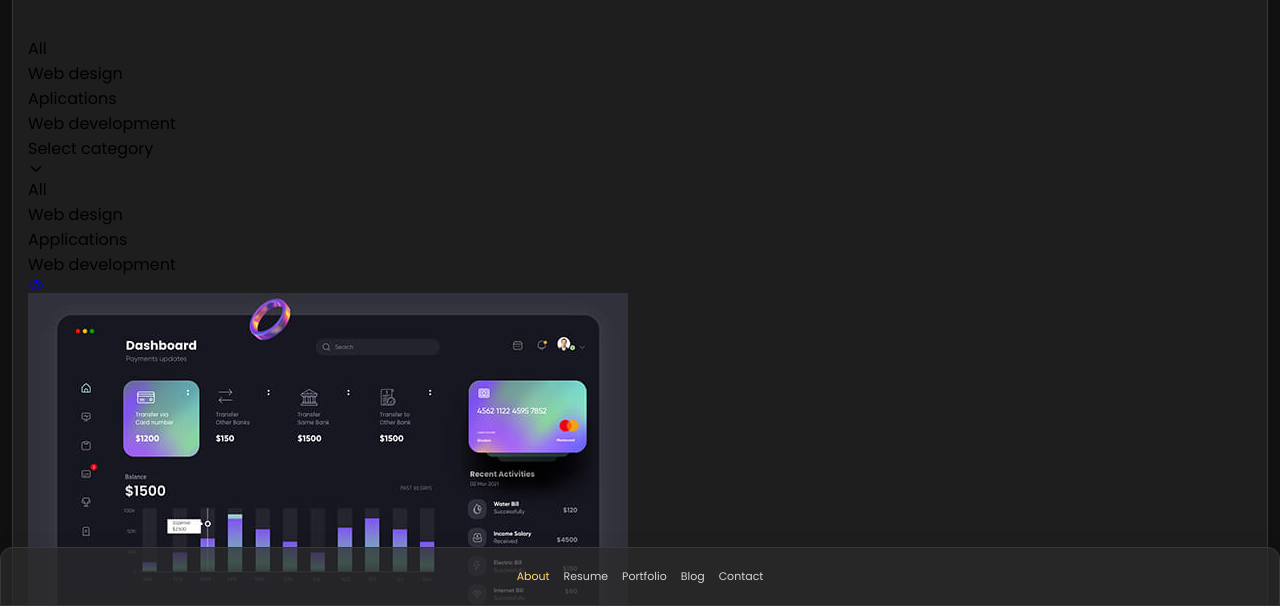
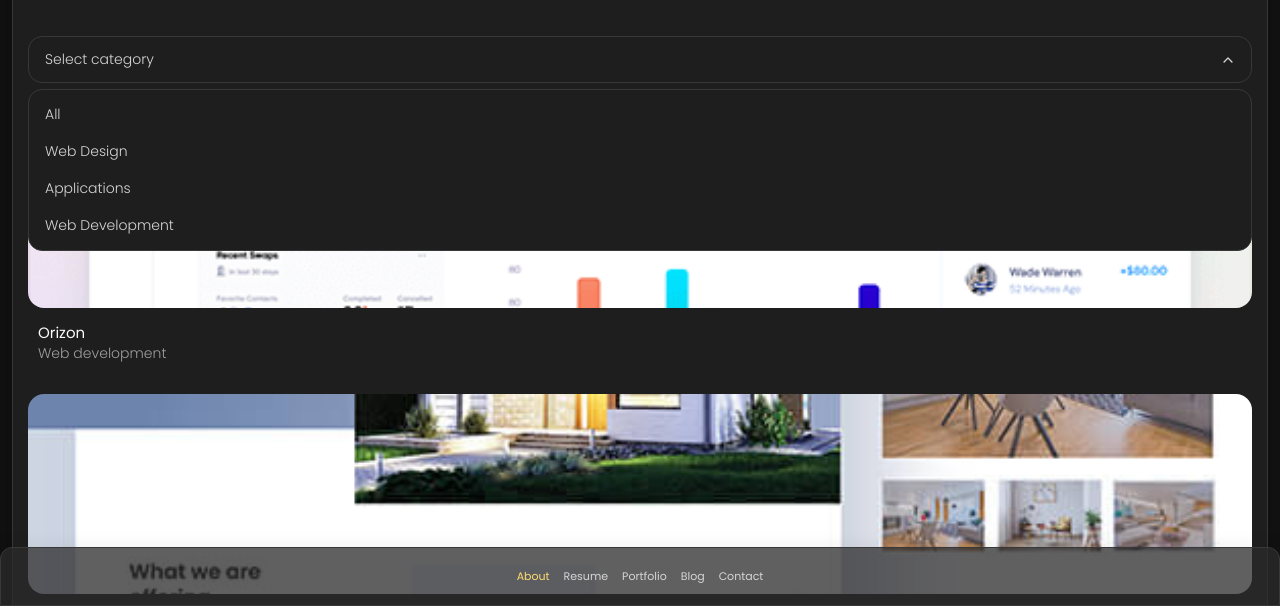
Before and after one commit to eruedasanchez/my-portfolio, a website: page index.html in a window 1280 px wide. Both pictures are taken after a click on the button "Select category". Shown: the part 194-800 px from the top of the page. Drawn offline with nearby package versions, Linux system fonts and the light colour scheme.

Commit message:
Apply styles & filter categories on portofolio

```diff
--- a/index.html
+++ b/index.html
@@ -412,24 +412,24 @@
                             </li>
                         </ul>
                         <div class="filter-select-box">
-                            <button class="filter-select" data-select>
-                                <div class="select-value" data-select-value>Select category</div>
+                            <button id="data-select" class="filter-select">
+                                <div id="data-select-value" class="select-value">Select category</div>
                                 <div class="select-icon">
                                     <ion-icon name="chevron-down"></ion-icon>
                                 </div>
                             </button>
                             <ul class="select-list">
                                 <li class="select-item">
-                                    <button data-select-item>All</button>
+                                    <button id="data-select-item">All</button>
                                 </li>
                                 <li class="select-item">
-                                    <button data-select-item>Web design</button>
+                                    <button id="data-select-item">Web design</button>
                                 </li>
                                 <li class="select-item">
-                                    <button data-select-item>Applications</button>
+                                    <button id="data-select-item">Applications</button>
                                 </li>
                                 <li class="select-item">
-                                    <button data-select-item>Web development</button>
+                                    <button id="data-select-item">Web development</button>
                                 </li>
                             </ul>
                         </div>
@@ -442,11 +442,11 @@
                                         </div>
                                         <img src="./assets/img/project-1.jpg" alt="finance" loading="lazy">
                                     </figure>
-                                    <h3 class="project title">Finance</h3>
+                                    <h3 class="project-title">Finance</h3>
                                     <p class="project-category">Web development</p>
                                 </a>
                             </li>
-                            <li class="project-item" data-filter-item data-category="web development">
+                            <li class="project-item active" data-filter-item data-category="web development">
                                 <a href="#">
                                     <figure class="project-img">
                                         <div class="project-item-icon-box">
@@ -454,11 +454,11 @@
                                         </div>
                                         <img src="./assets/img/project-2.png" alt="orizon" loading="lazy">
                                     </figure>
-                                    <h3 class="project title">Orizon</h3>
+                                    <h3 class="project-title">Orizon</h3>
                                     <p class="project-category">Web development</p>
                                 </a>
                             </li>
-                            <li class="project-item" data-filter-item data-category="web design">
+                            <li class="project-item active" data-filter-item data-category="web design">
                                 <a href="#">
                                     <figure class="project-img">
                                         <div class="project-item-icon-box">
@@ -466,11 +466,11 @@
                                         </div>
                                         <img src="./assets/img/project-3.jpg" alt="fundo" loading="lazy">
                                     </figure>
-                                    <h3 class="project title">Fundo</h3>
+                                    <h3 class="project-title">Fundo</h3>
                                     <p class="project-category">Web design</p>
                                 </a>
                             </li>
-                            <li class="project-item" data-filter-item data-category="applications">
+                            <li class="project-item active" data-filter-item data-category="applications">
                                 <a href="#">
                                     <figure class="project-img">
                                         <div class="project-item-icon-box">
@@ -478,11 +478,11 @@
                                         </div>
                                         <img src="./assets/img/project-4.png" alt="brawlhalla" loading="lazy">
                                     </figure>
-                                    <h3 class="project title">Brawlhalla</h3>
+                                    <h3 class="project-title">Brawlhalla</h3>
                                     <p class="project-category">Applications</p>
                                 </a>
                             </li>
-                            <li class="project-item" data-filter-item data-category="web design">
+                            <li class="project-item active" data-filter-item data-category="web design">
                                 <a href="#">
                                     <figure class="project-img">
                                         <div class="project-item-icon-box">
@@ -490,11 +490,11 @@
                                         </div>
                                         <img src="./assets/img/project-5.png" alt="dsm." loading="lazy">
                                     </figure>
-                                    <h3 class="project title">Dsm.</h3>
+                                    <h3 class="project-title">Dsm.</h3>
                                     <p class="project-category">Web design</p>
                                 </a>
                             </li>
-                            <li class="project-item" data-filter-item data-category="web design">
+                            <li class="project-item active" data-filter-item data-category="web design">
                                 <a href="#">
                                     <figure class="project-img">
                                         <div class="project-item-icon-box">
@@ -502,11 +502,11 @@
                                         </div>
                                         <img src="./assets/img/project-6.png" alt="metaspark" loading="lazy">
                                     </figure>
-                                    <h3 class="project title">Metaspark</h3>
+                                    <h3 class="project-title">Metaspark</h3>
                                     <p class="project-category">Web design</p>
                                 </a>
                             </li>
-                            <li class="project-item" data-filter-item data-category="web development">
+                            <li class="project-item active" data-filter-item data-category="web development">
                                 <a href="#">
                                     <figure class="project-img">
                                         <div class="project-item-icon-box">
@@ -514,11 +514,11 @@
                                         </div>
                                         <img src="./assets/img/project-7.png" alt="summary" loading="lazy">
                                     </figure>
-                                    <h3 class="project title">Summary</h3>
+                                    <h3 class="project-title">Summary</h3>
                                     <p class="project-category">Web design</p>
                                 </a>
                             </li>
-                            <li class="project-item" data-filter-item data-category="applications">
+                            <li class="project-item active" data-filter-item data-category="applications">
                                 <a href="#">
                                     <figure class="project-img">
                                         <div class="project-item-icon-box">
@@ -526,11 +526,11 @@
                                         </div>
                                         <img src="./assets/img/project-8.jpg" alt="task manager" loading="lazy">
                                     </figure>
-                                    <h3 class="project title">Task Manager</h3>
+                                    <h3 class="project-title">Task Manager</h3>
                                     <p class="project-category">Applications</p>
                                 </a>
                             </li>
-                            <li class="project-item" data-filter-item data-category="web development">
+                            <li class="project-item active" data-filter-item data-category="web development">
                                 <a href="#">
                                     <figure class="project-img">
                                         <div class="project-item-icon-box">
@@ -538,7 +538,7 @@
                                         </div>
                                         <img src="./assets/img/project-9.png" alt="arrival" loading="lazy">
                                     </figure>
-                                    <h3 class="project title">Arrival</h3>
+                                    <h3 class="project-title">Arrival</h3>
                                     <p class="project-category">Web development</p>
                                 </a>
                             </li>
--- a/js/main.js
+++ b/js/main.js
@@ -46,3 +46,42 @@ overlay.addEventListener('click', () => {
     modalContainer.classList.toggle('active');
     overlay.classList.toggle('active');
 });
+
+// custom select variables
+
+const select = document.getElementById('data-select');
+const selectItems = document.querySelectorAll('#data-select-item');
+const selectValue = document.getElementById('data-select-value');
+
+select.addEventListener('click', () => {
+    select.classList.toggle('active');
+});
+
+// add events in all select items
+
+selectItems.forEach(item => {
+    item.addEventListener('click', () => {
+        let selectedValue = this.innerText.toLowerCase();
+        selectValue.innerText = this.innerText;
+
+        select.classList.toggle('active');
+        filterFunc(selectedValue);
+    });
+});
+
+// filter variables
+
+const filterItems = document.querySelectorAll("[data-filter-item]");
+
+const filterFunc = (selectedValue) => {
+    for(let i=0; i < filterItems.length; i++){
+        if(selectedValue === "all"){
+            filterItems[i].classList.add('active');
+        } else if(selectValue === filterItems[i].dataset.category){
+            filterItems[i].classList.add('active');
+        } else{
+            filterItems[i].classList.remove('active');
+
+        }
+    }
+}
--- a/scss/layout/_portfolio.scss
+++ b/scss/layout/_portfolio.scss
@@ -0,0 +1,166 @@
+.filter-list{
+    border: 1px solid red;
+    display: none;
+}
+
+.filter-select-box{
+    position: relative;
+    margin-bottom: 25px;
+}
+
+.filter-select{
+    background: $eerie-black-2;
+    color: $light-gray;
+    display: flex;
+    justify-content: space-between;
+    align-items: center;
+    width: 100%;
+    padding: 12px 16px;
+    border: 1px solid $jet;
+    border-radius: 14px;
+    font-size: $fs-6;
+    font-weight: $fw-300;
+}
+
+.filter-select.active .select-icon{
+    transform: rotate(0.5turn);
+}
+
+.select-list{
+    background: $eerie-black-2;
+    position: absolute;
+    top: calc(100% + 6px);
+    width: 100%;
+    padding: 6px;
+    border: 1px solid $jet;
+    border-radius: 14px;
+    z-index: 2;
+    opacity: 0;
+    visibility: hidden;
+    pointer-events: none;
+    transition: 0.15s ease-in-out;
+}
+
+.filter-select.active + .select-list{
+    opacity: 1;
+    visibility: visible;
+    pointer-events: all;
+}
+
+.select-item button{
+    background: $eerie-black-2;
+    color: $light-gray;
+    font-size: $fs-6;
+    font-weight: $fw-300;
+    text-transform: capitalize;
+    width: 100%;
+    padding: 8px 10px;
+    border-radius: 8px;
+}
+
+.select-item button:hover{
+    background: hsl(240, 2%, 20%);
+}
+
+.project-list{
+    display: grid;
+    grid-template-columns: 1fr;
+    gap: 30px;
+    margin-bottom: 10px;
+}
+
+.project-item{
+    display: none;
+}
+
+.project-item.active{
+    display: block;
+    animation: scaleUp 0.25s ease forwards;
+}
+
+@keyframes scaleUp{
+    0%{transform: scale(0.5);}
+    100%{transform: scale(1);}
+}
+
+.project-item > a{
+    width: 100%;
+}
+
+.project-img{
+    position: relative;
+    width: 100%;
+    height: 200px;
+    border-radius: 16px;
+    overflow: hidden;
+    margin-bottom: 15px;
+}
+
+.project-img::before{
+    content: "";
+    position: absolute;
+    top: 0;
+    left: 0;
+    width: 100%;
+    height: 100%;
+    background: transparent;
+    z-index: 1;
+    transition: $transition-1;
+}
+
+.project-item > a:hover .project-img::before{
+    background: hsla(0, 0%, 0%, 0.5);
+}
+
+.project-item-icon-box{
+    background: $jet;
+    color: $orange-yellow-crayola;
+    position: absolute;
+    top: 50%;
+    left: 50%;
+    transform: translate(-50%, -50%) scale(0.8);
+    font-size: 20px;
+    padding: 18px;
+    border-radius: 12px;
+    opacity: 0;
+    z-index: 1;
+    transition: $transition-1;
+}
+
+.project-item > a:hover .project-item-icon-box{
+    transform: scale(1);
+    opacity: 1;
+}
+
+.project-item-icon-box ion-icon{
+    --ionicon-stroke-width: 50px;
+}
+
+.project-img img{
+    width: 100%;
+    height: 100%;
+    object-fit: cover;
+    transition: $transition-1;
+}
+
+.project-item > a:hover img{
+    transform: scale(1.1);
+}
+
+.project-title, .project-category{
+    margin-left: 10px;
+}
+
+.project-title{
+    color: $white-2;
+    font-size: $fs-5;
+    font-weight: $fw-400;
+    text-transform: capitalize;
+    line-height: 1.3;
+}
+
+.project-category{
+    color: $light-gray-70;
+    font-size: $fs-6;
+    font-weight: $fw-300;
+}
```
Also changed, not shown: css/style.css.
